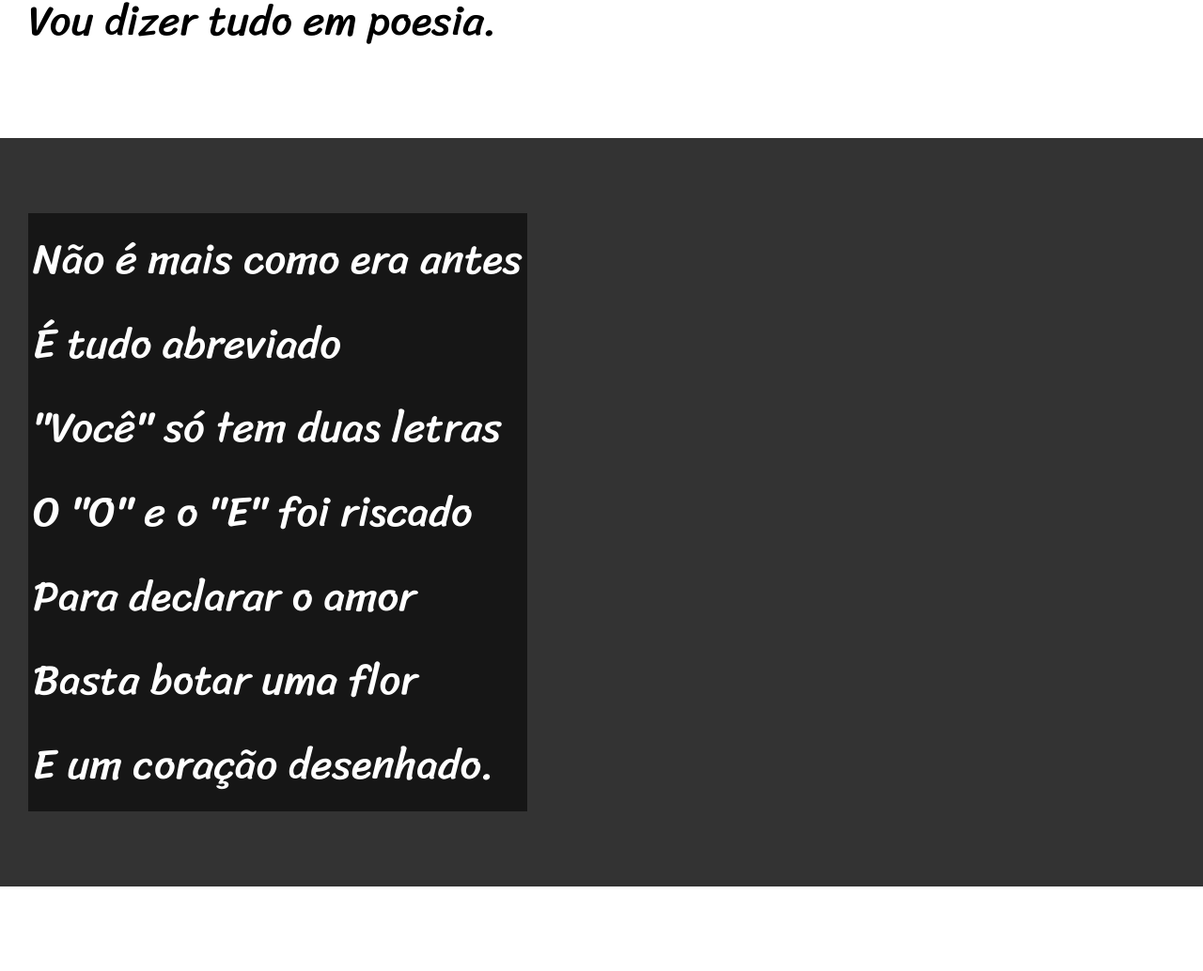
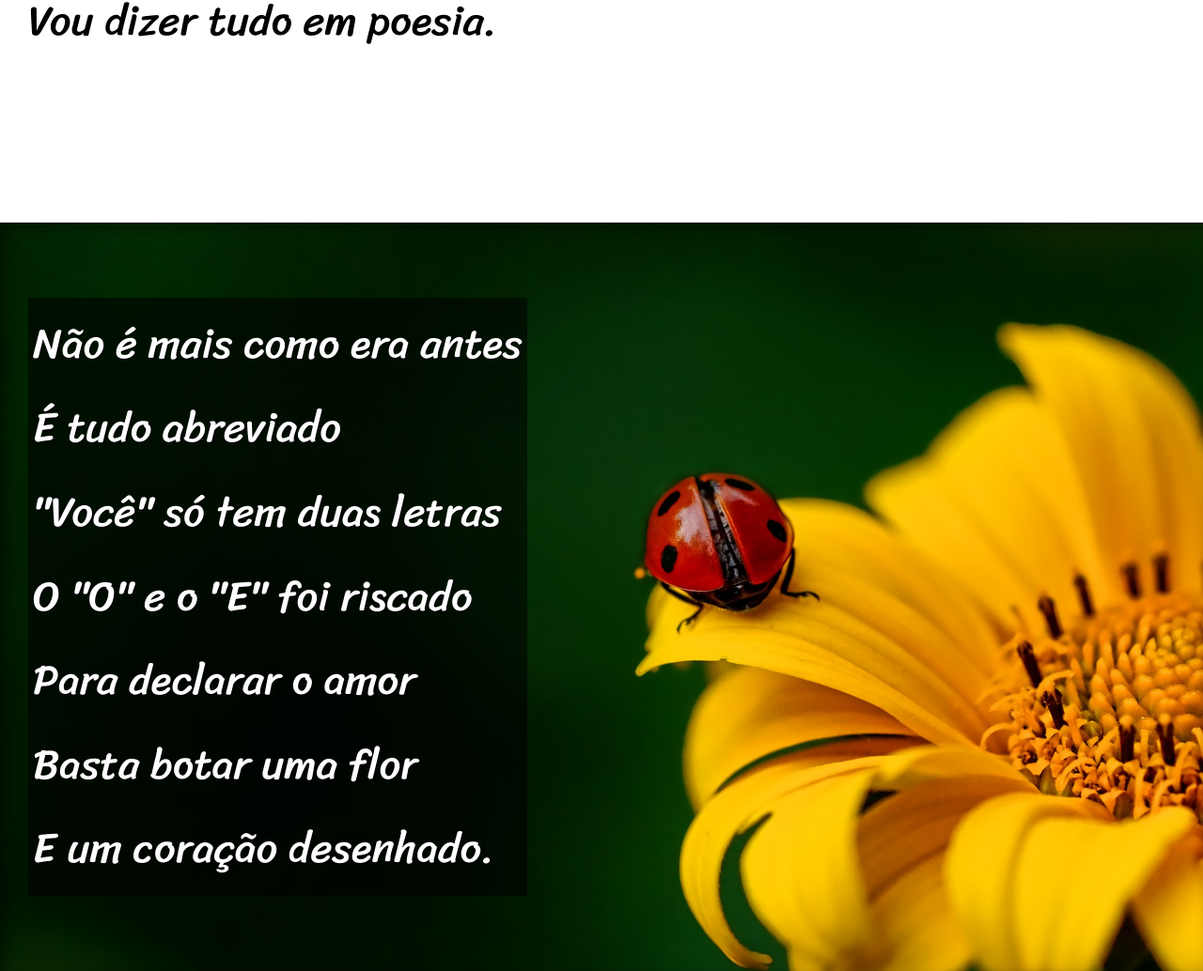
Before and after one commit to kauacavalcante24/projeto-cordel, a plain HTML site: page index.html in a window 1280 px wide. Shown: the part 910-1944 px from the top of the page at 94% size. Drawn offline with Linux system fonts and the light colour scheme.

Commit message:
Atualização de estilo

```diff
--- a/estilo/style.css
+++ b/estilo/style.css
@@ -46,17 +46,31 @@ section{
     line-height: 2em;
     padding-left: 30px;
 }
+section  p{
+    padding-bottom: 2em;
+}
 section.normal{
     background-color: white;
 }
 section.imagem{
+    box-shadow: inset 6px 6px 13px 0px rgba(0, 0, 0, 0.412); /*inset - sombra interna*/
     color: white;
     background-color: rgb(51, 51, 51);
+    background-size: cover;
+    background-attachment: fixed;
 }
 section.imagem > p{
     background-color: rgba(0, 0, 0, 0.575);
     display: inline-block; /*caixa q se adapta ao tamanho do conteudo*/
     padding: 5px;
+    text-shadow: 1px 1px 0px black;
+}
+section#img001{
+    background-image: url(../imagens/background001.jpg);
+    background-position: right center;
+}
+section#img002{
+    background-image: url(../imagens/background002.jpg);
 }
 footer{
     font-family: Verdana, Arial, Tahoma, sans-serif;
--- a/index.html
+++ b/index.html
@@ -24,7 +24,7 @@
         </p>
     </section>
 
-    <section class="imagem">
+    <section class="imagem" id="img001">
         <p>
             Não é mais como era antes <br>
             É tudo abreviado <br>
@@ -58,7 +58,7 @@
         </p>
     </section>
 
-    <section class="imagem">
+    <section class="imagem" id="img002">
         <p>
             Tenho saudade das cartas <br>
             Escritas com a própria mão <br>
```
